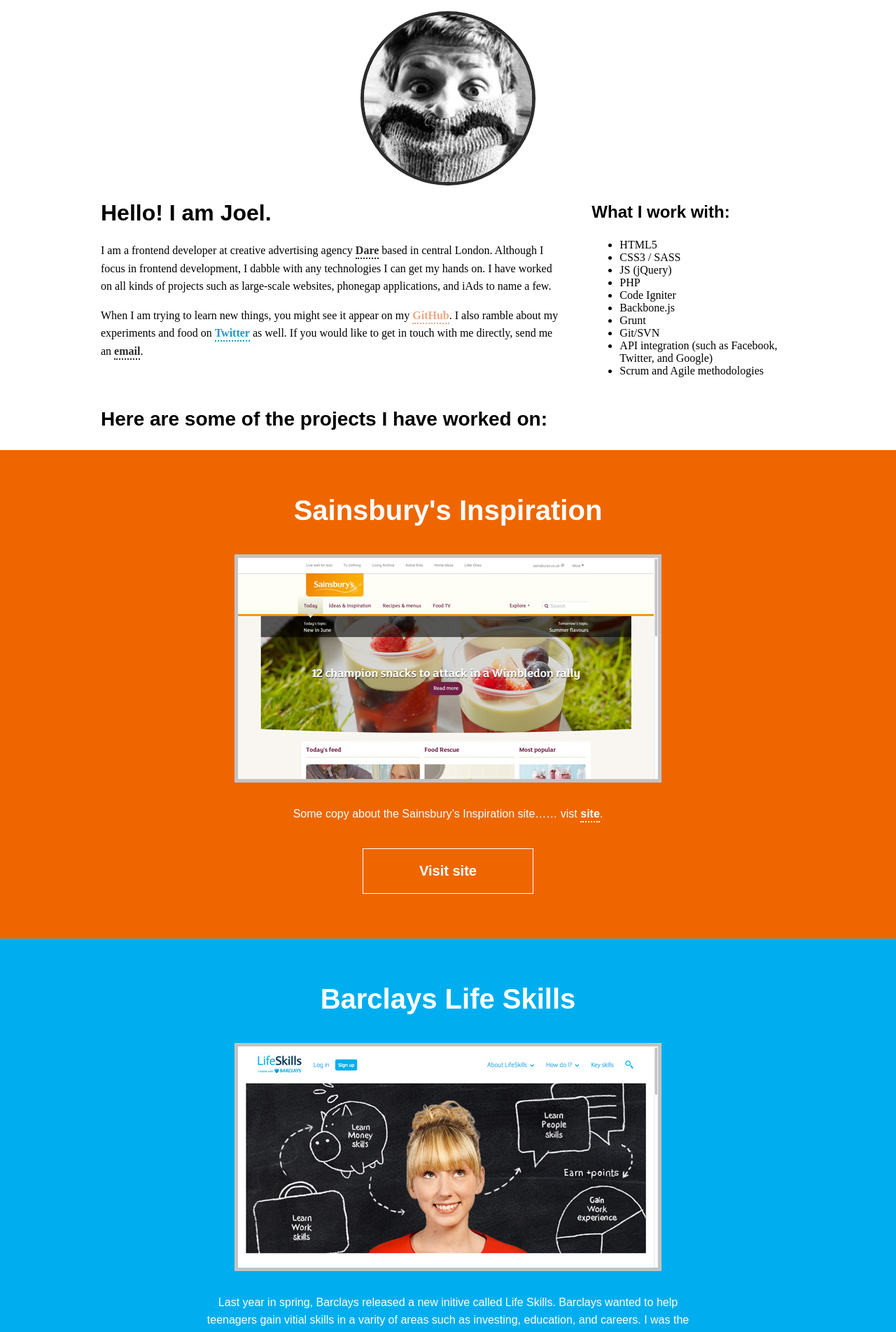
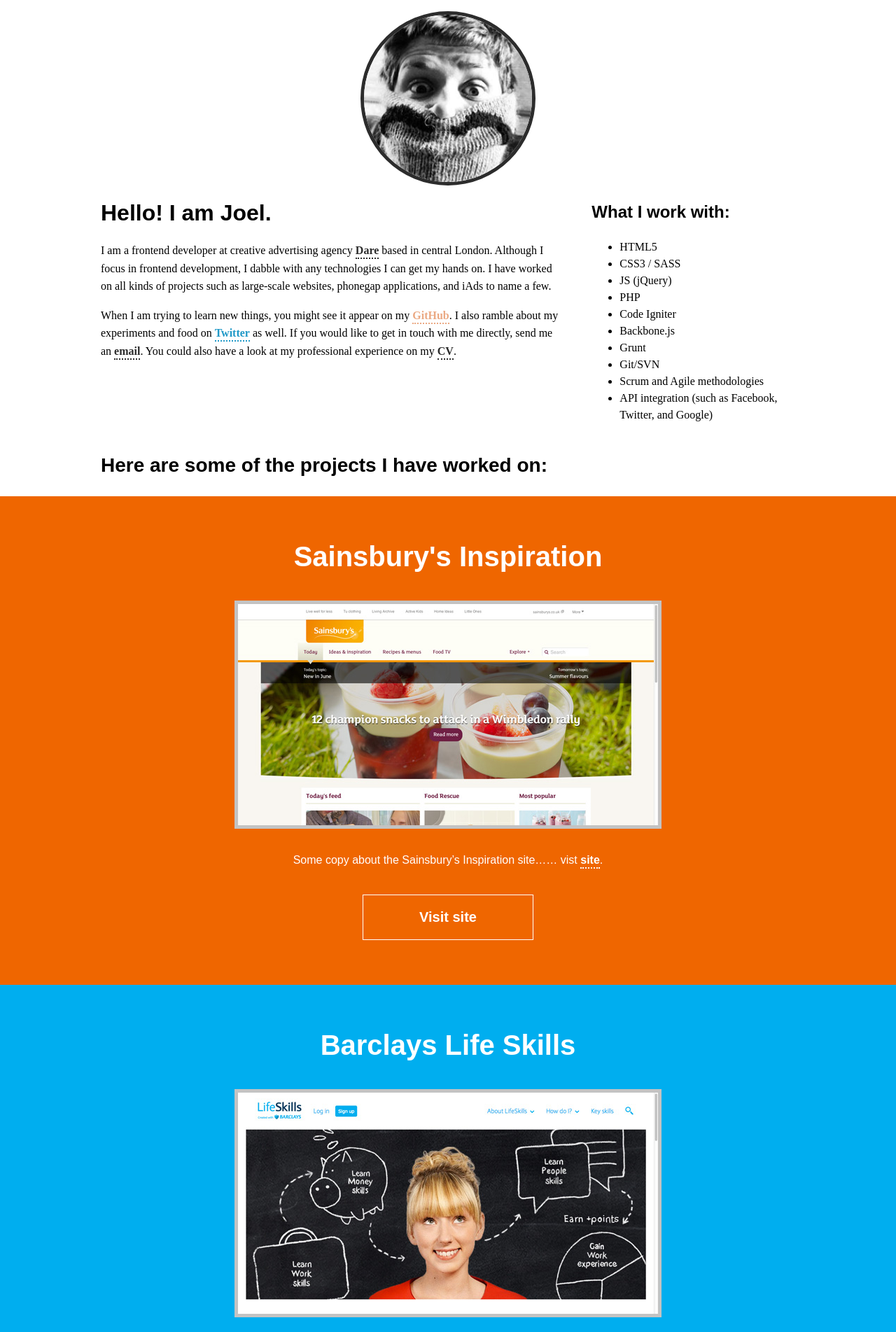
Before and after one commit to joelcarr/joelcarr.co.uk, a Jekyll site: the page built from index.html, in a window 1280 px wide. Shown: the top 1903 px of the page at 70% size. Built offline with Jekyll 4.4.1, drawn with Linux system fonts in a browser that asks for light colours; some web fonts are replaced.

Commit message:
ammended styles to skills list. added cv to introduction

```diff
--- a/index.html
+++ b/index.html
@@ -16,7 +16,7 @@
 
                 <p>I am a frontend developer at creative advertising agency <a href="//thisisdare.com/">Dare</a> based in central London. Although I focus in frontend development, I dabble with any technologies I can get my hands on. I have worked on all kinds of projects such as large-scale websites, phonegap applications, and iAds to name a few.</p>
 
-                <p>When I am trying to learn new things, you might see it appear on my <a href="http://www.github.com/joelcarr" class="github">GitHub</a>. I also ramble about my experiments and food on <a href="http://twitter.com/joelcarr" class="twitter">Twitter</a> as well. If you would like to get in touch with me directly, send me an <a href="mailto:joel.ben.carr@gmail.com">email</a>.</p>
+                <p>When I am trying to learn new things, you might see it appear on my <a href="http://www.github.com/joelcarr" class="github">GitHub</a>. I also ramble about my experiments and food on <a href="http://twitter.com/joelcarr" class="twitter">Twitter</a> as well. If you would like to get in touch with me directly, send me an <a href="mailto:joel.ben.carr@gmail.com">email</a>. You could also have a look at my professional experience on my <a href="/joelcarr-cv.pdf" target="_blank">CV</a>.</p>
 
             </div>
 
@@ -31,8 +31,8 @@
                     <li>Backbone.js</li>
                     <li>Grunt</li>
                     <li>Git/SVN</li>
+                    <li>Scrum and Agile methodologies</li>
                     <li>API integration (such as Facebook, Twitter, and Google)</li>
-                    <li>Scrum and Agile methodologies</li>
                 </ul>
             </div>
 
```
Also changed, not shown: assets/scss/_app.scss (+10 -3 lines), assets/css/main.css, 1 other file.
